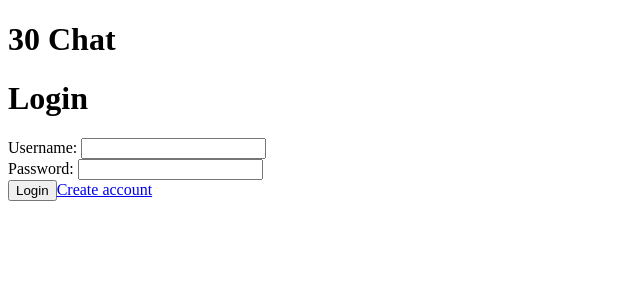
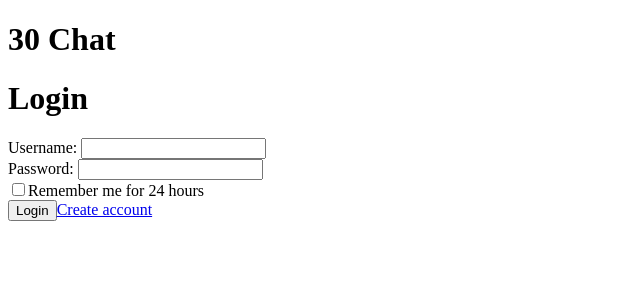
Before and after one commit to xavier-kong/30-chat, a React (Create React App) app in the folder client/: page / in a window 1280 px wide. Shown: the top 300 px of the page, without its empty margins (0-640 px from the left). Built offline with nearby package versions, Linux system fonts and the light colour scheme.

Commit message:
remember me checkbox

```diff
--- a/client/src/App.js
+++ b/client/src/App.js
@@ -6,6 +6,8 @@ const Login = () => {
   const password = useField('password')
 
   const userLogin = (e) => {
+    //maybe this component can be reused for create account too?
+    //heading, button and anchor content can be changed based on state? (i.e. login or create)
     e.preventDefault()
     console.log(username.value, password.value)
     username.onSubmit()
@@ -18,8 +20,10 @@ const Login = () => {
     <form onSubmit={userLogin}>
       Username: <input {...username} /><br />
       Password: <input {...password} /><br />
+      <input type="checkbox" name="remember" value="yes" />Remember me for 24 hours<br />
       <button type="submit">Login</button>
       <a href='create.com'>Create account</a>
+
     </form>
     </>
   )
```
